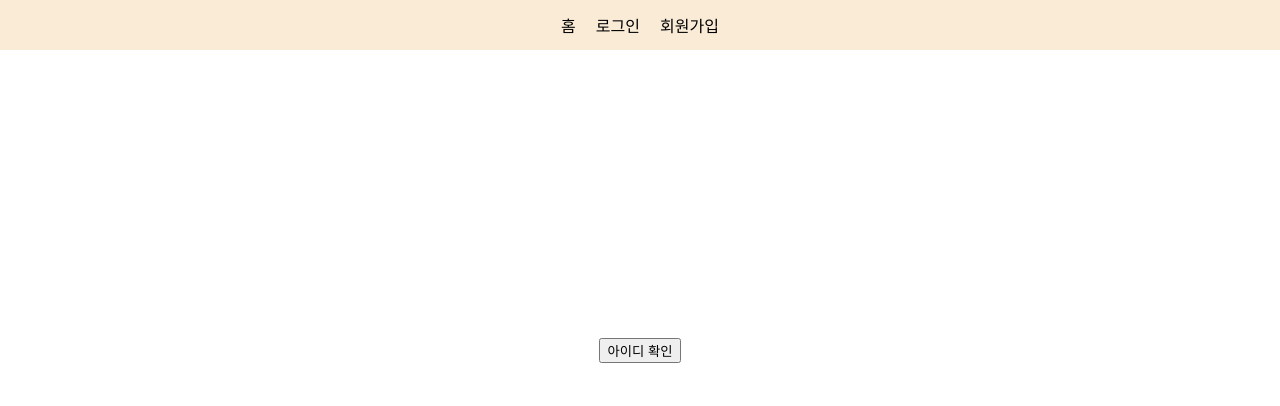
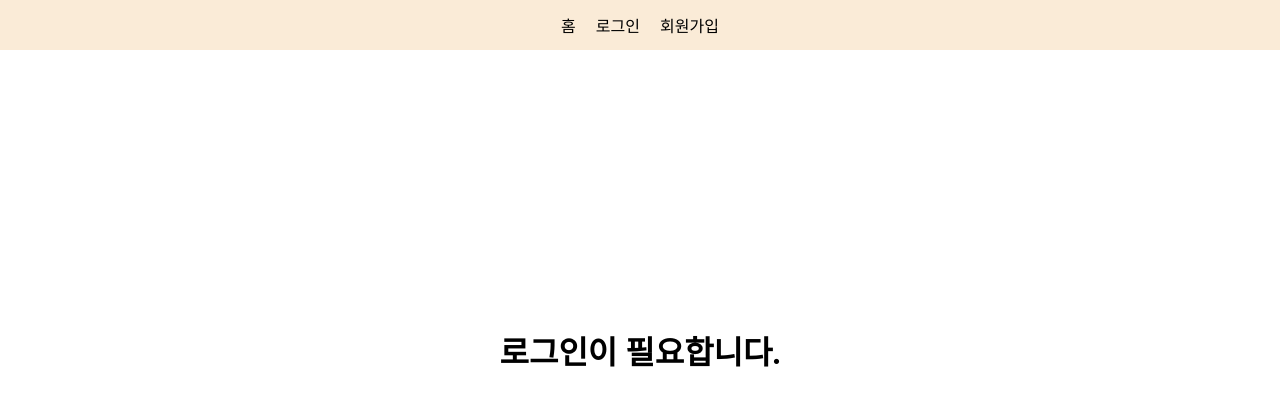
Before and after one commit to insu12021202/practice-CRUD, a Vue app in the folder practice-vue-crud/: page / in a window 1280 px wide. Shown: the top 406 px of the page. Built offline with nearby package versions, Linux system fonts and the light colour scheme.

Commit message:
Feat: welcome text in home
로그인 하면 Home에서 닉네임을 포함한 환영 글 노출

```diff
--- a/practice-vue-crud/src/components/Header.vue
+++ b/practice-vue-crud/src/components/Header.vue
@@ -26,6 +26,7 @@ import { nav_user, nav_not_logined } from "@/const/nav_menu";
 import router from "@/router";
 import { ref } from "@vue/reactivity";
 import { onMounted } from "@vue/runtime-core";
+
 const authState = ref(0);
 onMounted(() => {
   authState.value = localStorage.getItem("authState");
@@ -35,7 +36,7 @@ onMounted(() => {
 const logout = () => {
   localStorage.removeItem("authState");
   window.alert("로그아웃 되었습니다.");
-  authState.value = "0";
+  window.location.assign("/");
 };
 </script>
 
@@ -51,6 +52,7 @@ const logout = () => {
 .nav_item {
   margin-right: 10px;
   margin-left: 10px;
+  cursor: pointer;
 }
 a {
   text-decoration: none;
--- a/practice-vue-crud/src/components/Home.vue
+++ b/practice-vue-crud/src/components/Home.vue
@@ -1,9 +1,8 @@
 <template>
   <div class="body_background">
     <div class="home_container">
-      <h1 v-if="authState === 1">{{ nickname }}님 환영합니다.</h1>
-      <h1 v-if="authState === 0">로그인이 필요합니다.</h1>
-      <button @click="checkID">아이디 확인</button>
+      <h1 v-if="authState === '1'">{{ nickname }}님 환영합니다.</h1>
+      <h1 v-else>로그인이 필요합니다.</h1>
     </div>
   </div>
 </template>
@@ -16,15 +15,10 @@ const authState = ref("");
 
 onMounted(() => {
   nickname.value = computed(() => store.state.nickname);
+  authState.value = localStorage.getItem("authState");
 });
 
 const store = useStore();
-
-const checkID = () => {
-  const email = computed(() => store.state.email);
-  const password = computed(() => store.state.password);
-  console.log(email.value, password.value);
-};
 </script>
 
 <style>
```
